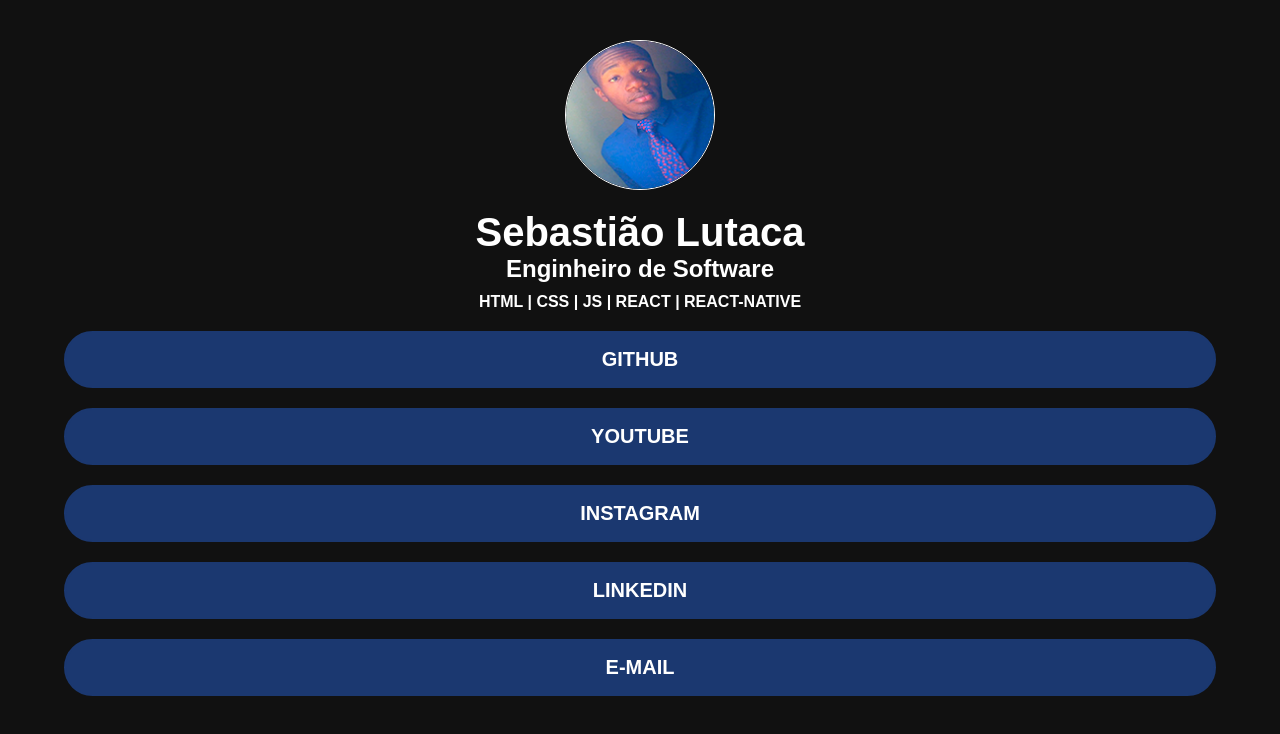
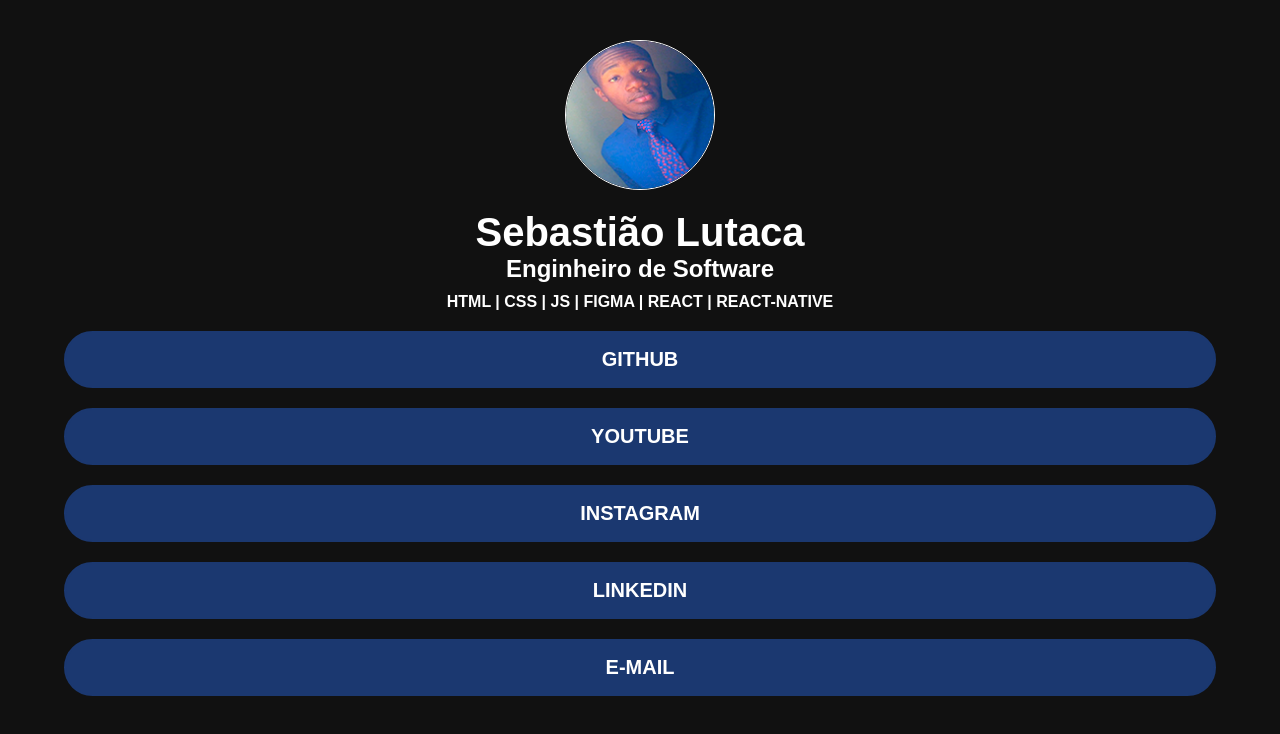
Before and after one commit to Sebastianjr33/link_bio, a plain HTML site: page index.html in a window 1280 px wide. Drawn offline with Linux system fonts and the light colour scheme.

Commit message:
Update index.html

```diff
--- a/index.html
+++ b/index.html
@@ -12,7 +12,7 @@
         <img src="imagens/perfil.png" alt="icone">
         <h1>Sebastião Lutaca</h1>
         <h2>Enginheiro de Software</h2>
-        <h4>HTML | CSS | JS | REACT | REACT-NATIVE</h4>
+        <h4>HTML | CSS | JS | FIGMA | REACT | REACT-NATIVE</h4>
         <a href="#">Github</a>
         <a href="#">youtube</a>
         <a href="#">Instagram</a>
```
